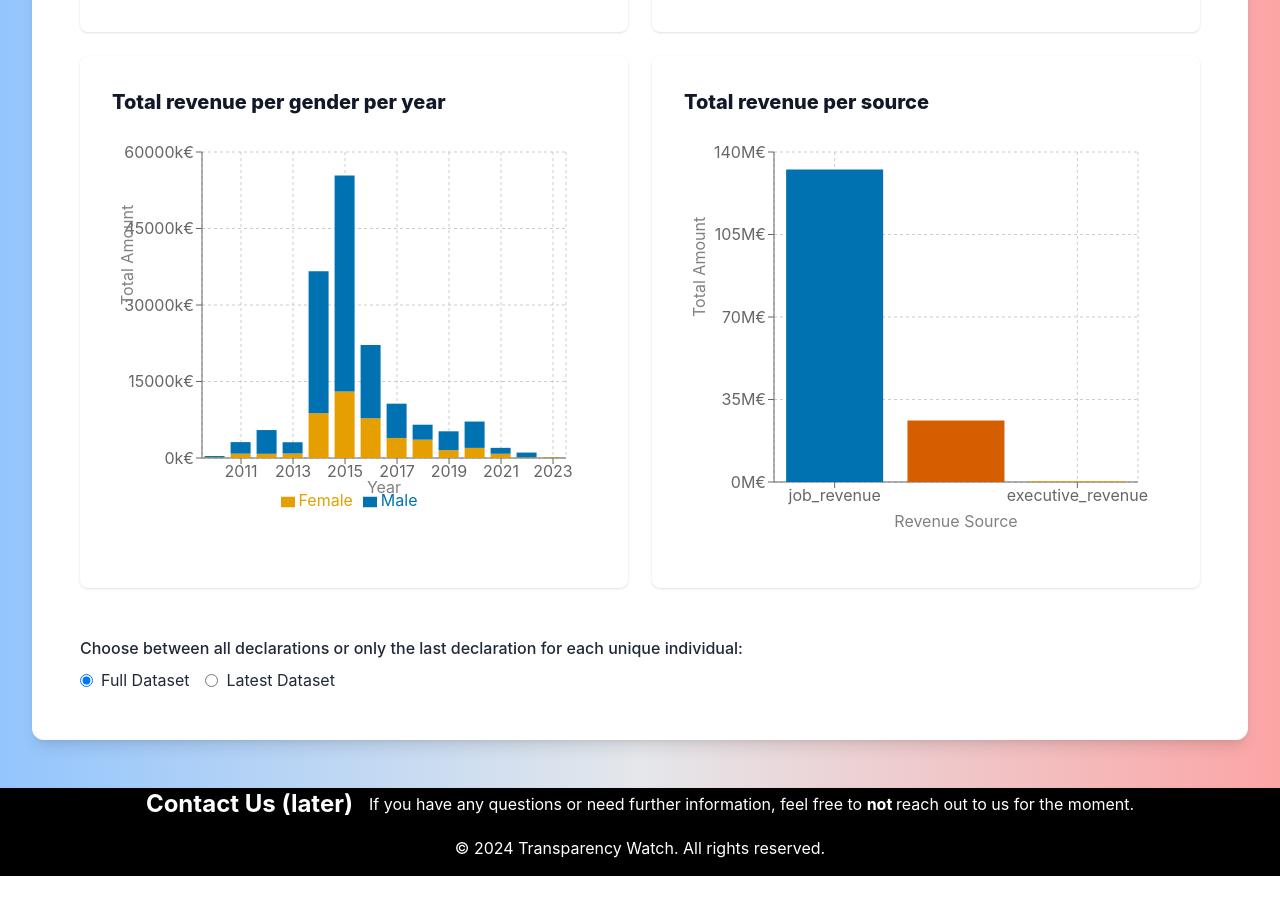
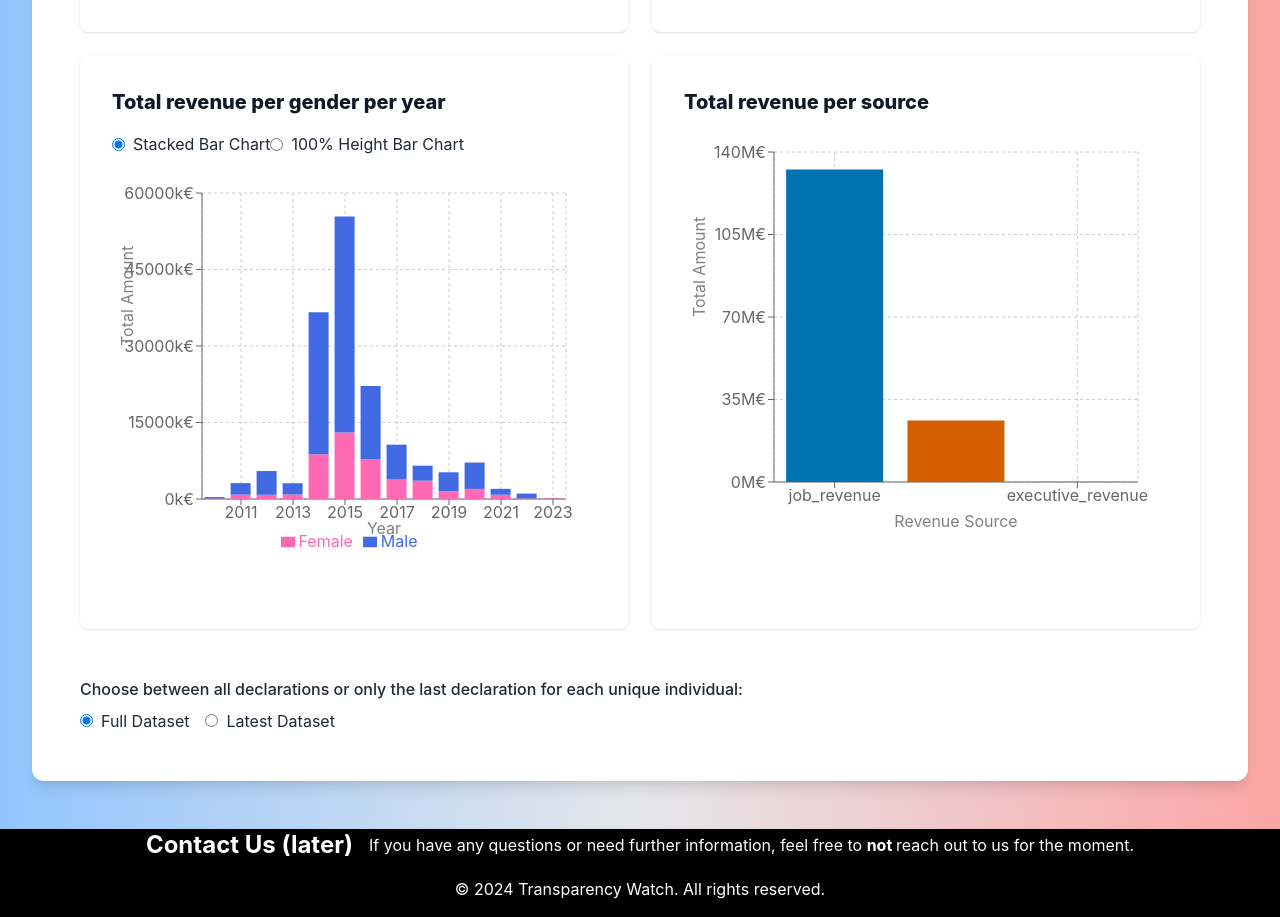
Before and after one commit to louispaulet/hatvp_reactjs_viz, a React (Create React App) app in the folder hatvp_viz/: page /#/reported_revenue in a window 1280 px wide. Shown: the part 960-1877 px from the top of the page. Before the commit the page ends 1836 px from the top, so only its background shows below. Built offline with nearby package versions, Linux system fonts and the light colour scheme; what timers would draw is missing.

Commit message:
add radio button to switch to 100% stacked bars on the revenue per gender per year

```diff
--- a/hatvp_viz/src/plots/barplot_revenue_per_year_per_gender.js
+++ b/hatvp_viz/src/plots/barplot_revenue_per_year_per_gender.js
@@ -4,6 +4,7 @@ import Papa from 'papaparse';
 
 const RevenuePerGenderPerYear = () => {
   const [data, setData] = useState([]);
+  const [chartType, setChartType] = useState('stacked');
 
   useEffect(() => {
     fetch(`./datasets/revenue/declared_value_per_gender_and_year_all_amounts.csv`)
@@ -19,7 +20,6 @@ const RevenuePerGenderPerYear = () => {
               amount: parseFloat(row.amount),
             }));
             setData(parsedData);
-            console.log(parsedData);
           },
         });
       })
@@ -28,10 +28,10 @@ const RevenuePerGenderPerYear = () => {
       });
   }, []);
 
-  // Define a color palette compatible with color-blind people
+  // Define the updated color palette
   const COLORS = {
-    F: '#E69F00',
-    M: '#0072B2'
+    F: '#ff69b4',
+    M: '#4169e1'
   };
 
   // Function to format the Y-axis ticks to "k€"
@@ -56,11 +56,34 @@ const RevenuePerGenderPerYear = () => {
   return (
     <section className="mb-6 p-4 bg-white">
       <h2 className="text-xl font-extrabold text-gray-900 mb-4">Total revenue per gender per year</h2>
+      <div className="mb-4">
+        <label className="inline-flex items-center">
+          <input
+            type="radio"
+            value="stacked"
+            checked={chartType === 'stacked'}
+            onChange={() => setChartType('stacked')}
+            className="form-radio text-indigo-600"
+          />
+          <span className="ml-2 text-gray-800"> Stacked Bar Chart </span>
+        </label>
+        <label className="inline-flex items-center">
+          <input
+            type="radio"
+            value="percentage"
+            checked={chartType === 'percentage'}
+            onChange={() => setChartType('percentage')}
+            className="form-radio text-indigo-600"
+          />
+          <span className="ml-2 text-gray-800"> 100% Height Bar Chart </span>
+        </label>
+      </div>
       <ResponsiveContainer width="100%" height={400}>
         <BarChart
           width={500}
           height={300}
           data={transformedData}
+          stackOffset={chartType === 'percentage' ? 'expand' : 'none'}
           margin={{
             top: 20, right: 30, left: 30, bottom: 20,
           }}
```
